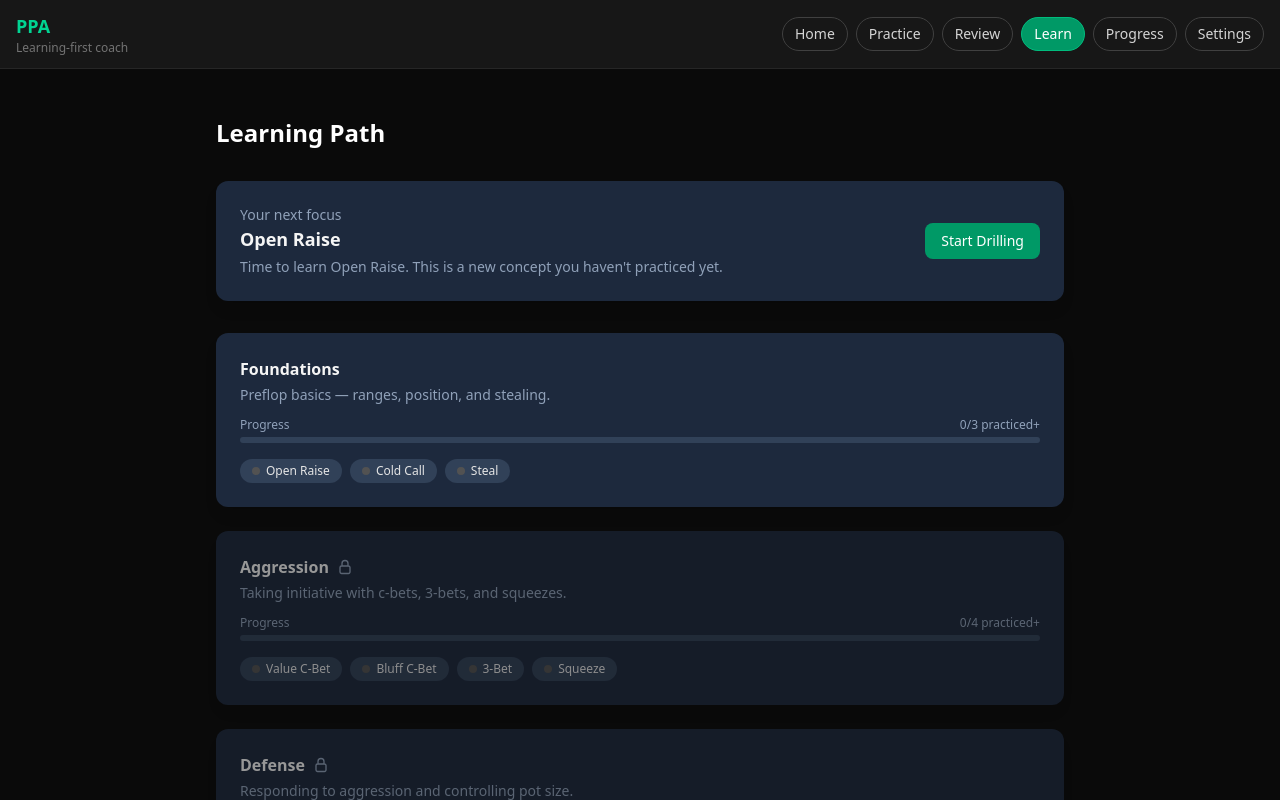
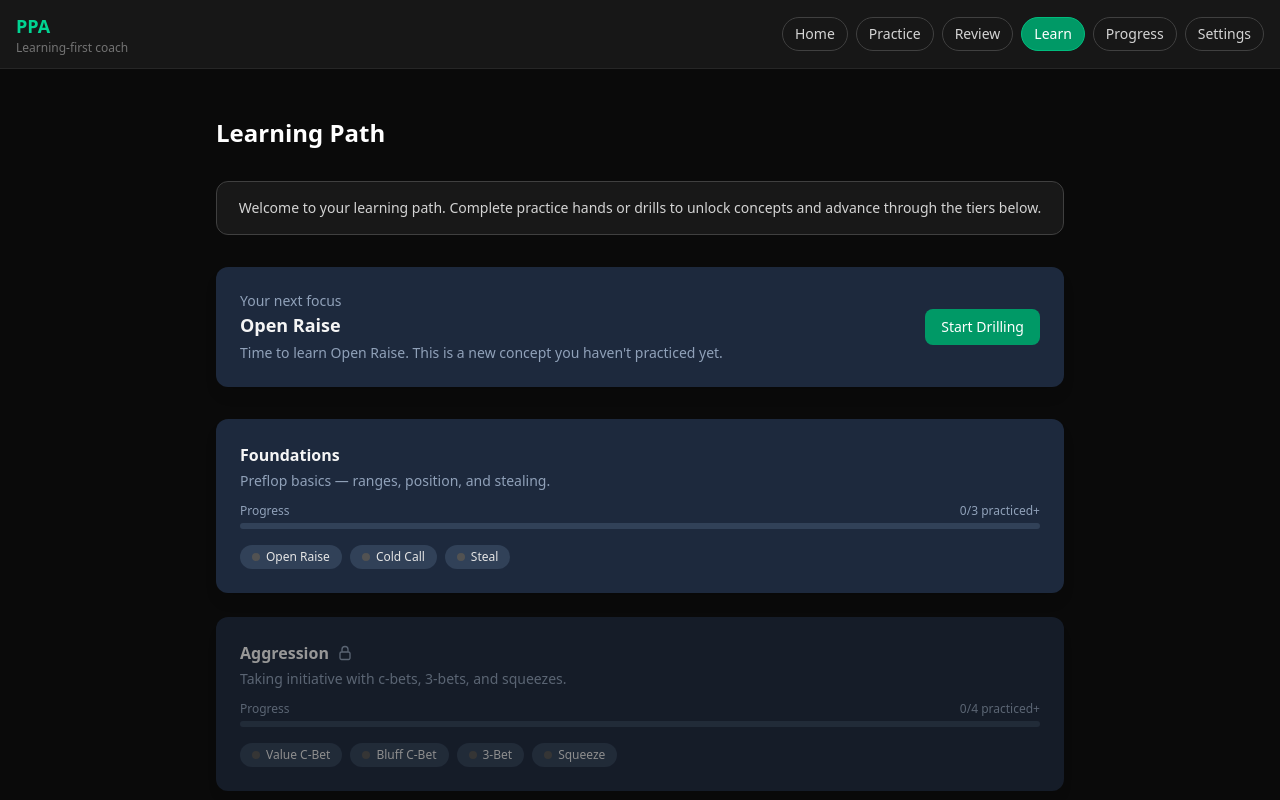
Before and after one commit to llynv/PPA, a React (Vite) app: page /learn in a window 1280 px wide. Built offline with nearby package versions, Linux system fonts and the light colour scheme.

Commit message:
feat(m8): add accessibility landmarks, per-route suspense, hydration-aware progress

```diff
--- a/src/components/layout/AppShell.tsx
+++ b/src/components/layout/AppShell.tsx
@@ -1,3 +1,4 @@
+import { useEffect, Suspense } from "react";
 import { NavLink, Outlet, useLocation, useNavigate } from "react-router-dom";
 import { useGameStore } from "../../store/gameStore";
 import { PRODUCT_NAV_ITEMS } from "./productNav";
@@ -24,10 +25,21 @@ export function AppShell() {
         }
     };
 
+    useEffect(() => {
+        document.getElementById("main-content")?.focus();
+    }, [location.pathname]);
+
     return (
         <div
             className="flex flex-col bg-neutral-950 text-neutral-100 h-dvh overflow-hidden"
         >
+            <a
+                href="#main-content"
+                className="sr-only focus:not-sr-only focus:fixed focus:top-2 focus:left-2 focus:z-50 focus:rounded-lg focus:bg-emerald-600 focus:px-4 focus:py-2 focus:text-white"
+            >
+                Skip to main content
+            </a>
+
             <nav className="bg-neutral-900 border-b border-neutral-800 px-4 py-3 flex flex-col gap-3 flex-shrink-0 md:flex-row md:items-center md:justify-between">
                 <div className="flex items-center justify-between gap-4">
                     <div>
@@ -94,9 +106,19 @@ export function AppShell() {
             </nav>
 
             <main
-                className={`flex-1 min-h-0 ${isGameView ? "" : "overflow-auto"}`}
+                id="main-content"
+                tabIndex={-1}
+                className={`flex-1 min-h-0 outline-none ${isGameView ? "" : "overflow-auto"}`}
             >
-                <Outlet />
+                <Suspense
+                    fallback={
+                        <div className="flex min-h-[50vh] items-center justify-center">
+                            <div className="h-8 w-8 animate-spin rounded-full border-2 border-neutral-600 border-t-emerald-400" />
+                        </div>
+                    }
+                >
+                    <Outlet />
+                </Suspense>
             </main>
         </div>
     );
--- a/src/pages/LearnPage.tsx
+++ b/src/pages/LearnPage.tsx
@@ -25,6 +25,15 @@ export function LearnPage() {
                 )}
             </div>
 
+            {practicedCount === 0 && (
+                <div className="rounded-xl border border-neutral-700 bg-neutral-800/50 p-4 text-center">
+                    <p className="text-sm text-neutral-300">
+                        Welcome to your learning path. Complete practice hands or
+                        drills to unlock concepts and advance through the tiers below.
+                    </p>
+                </div>
+            )}
+
             <RecommendedNext recommendation={recommendation} />
 
             <div className="space-y-6">
--- a/src/pages/ProgressPage.tsx
+++ b/src/pages/ProgressPage.tsx
@@ -1,9 +1,30 @@
+import { useProgressStore } from "../store/progressStore";
 import { OverviewCards } from "../components/progress/OverviewCards";
 import { MasteryGrid } from "../components/progress/MasteryGrid";
 import { SessionHistory } from "../components/progress/SessionHistory";
 import { WeaknessSpotlight } from "../components/progress/WeaknessSpotlight";
 
 export function ProgressPage() {
+    const isHydrated = useProgressStore((s) => s.isHydrated);
+
+    if (!isHydrated) {
+        return (
+            <div className="max-w-4xl mx-auto px-4 py-8 md:px-6 md:py-12 space-y-8">
+                <h1 className="text-2xl font-bold text-white">Progress</h1>
+                <div className="grid grid-cols-2 gap-4 sm:grid-cols-4">
+                    {[...Array(4)].map((_, i) => (
+                        <div
+                            key={i}
+                            className="h-24 animate-pulse rounded-xl bg-neutral-800"
+                        />
+                    ))}
+                </div>
+                <div className="h-48 animate-pulse rounded-xl bg-neutral-800" />
+                <div className="h-64 animate-pulse rounded-xl bg-neutral-800" />
+            </div>
+        );
+    }
+
     return (
         <div className="max-w-4xl mx-auto px-4 py-8 md:px-6 md:py-12 space-y-8">
             <h1 className="text-2xl font-bold text-white">Progress</h1>
```
